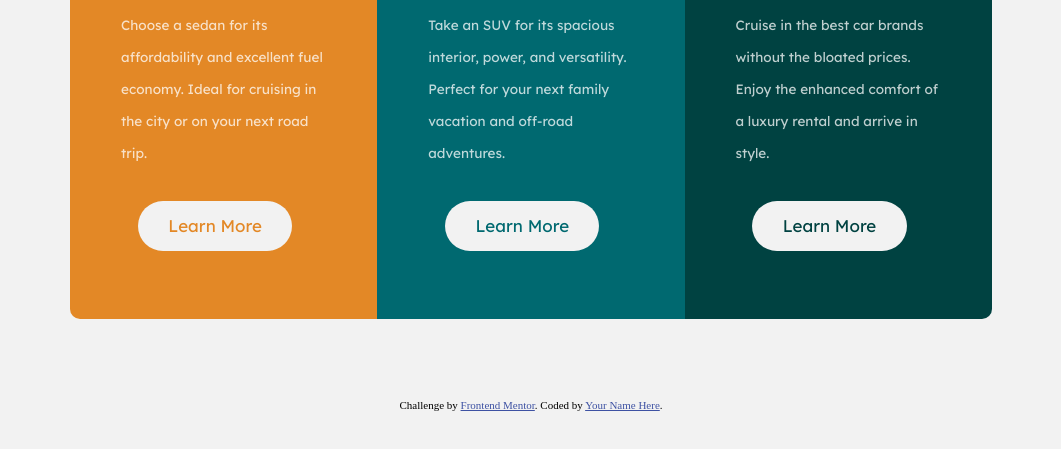
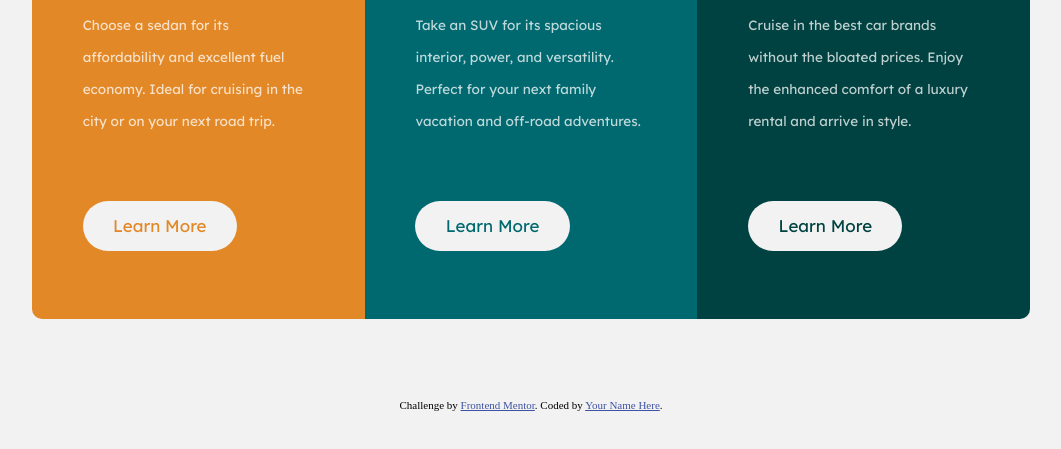
Before and after one commit to Pietrelll/3-column-preview-card-component, a plain HTML site: page index.html in a window 1536 px wide. Shown: the part 271-720 px from the top of the page, without its empty margins (237-1298 px from the left). Drawn offline with Linux system fonts and the light colour scheme.

Commit message:
width fix

```diff
--- a/styles/style.css
+++ b/styles/style.css
@@ -56,6 +56,7 @@ body {
   height: 3em;
   max-width: 15ch;
   margin: 1em;
+  margin-left: 0;
   text-decoration: none;
   background-color: var(--btns-bg-color);
   border-radius: 30px;
@@ -97,7 +98,7 @@ body {
 
 @media (min-width: 1300px) {
   .card {
-    max-width: 60%;
+    max-width: 65%;
   }
 }
 
```
